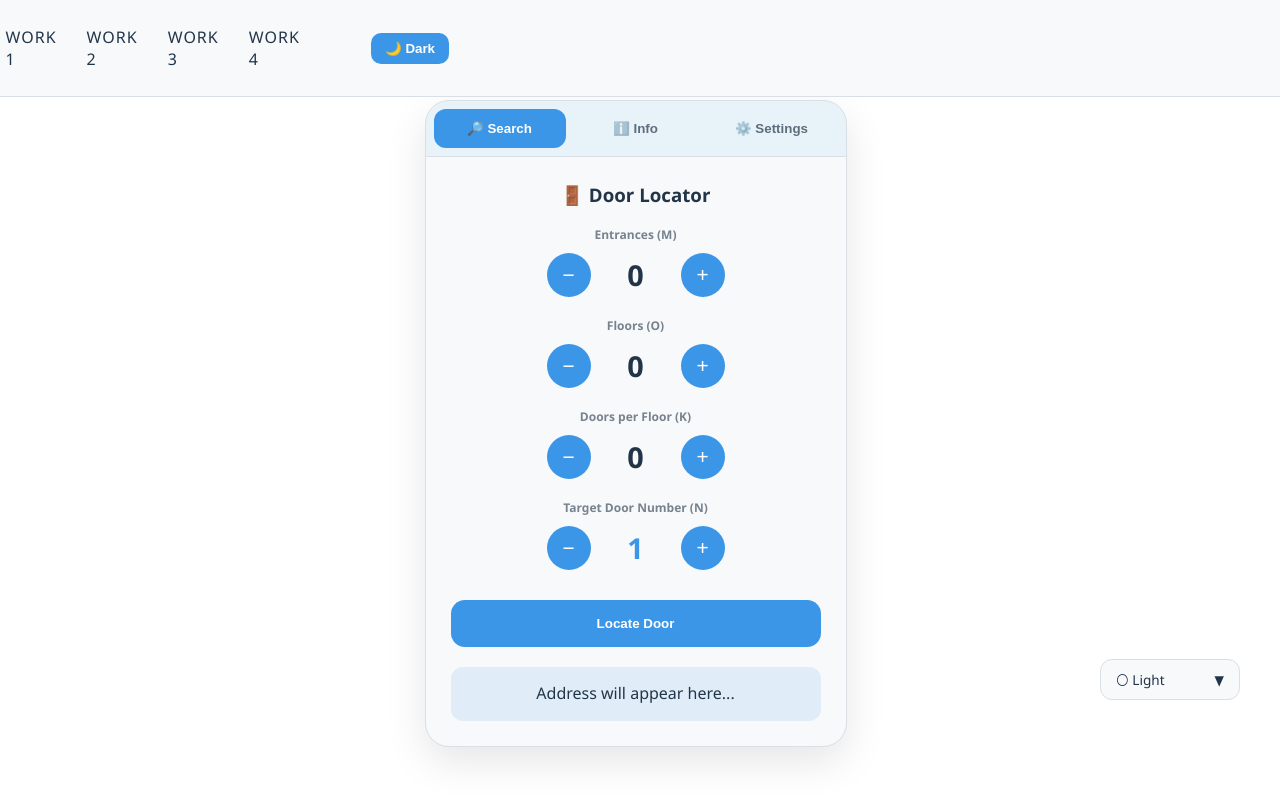
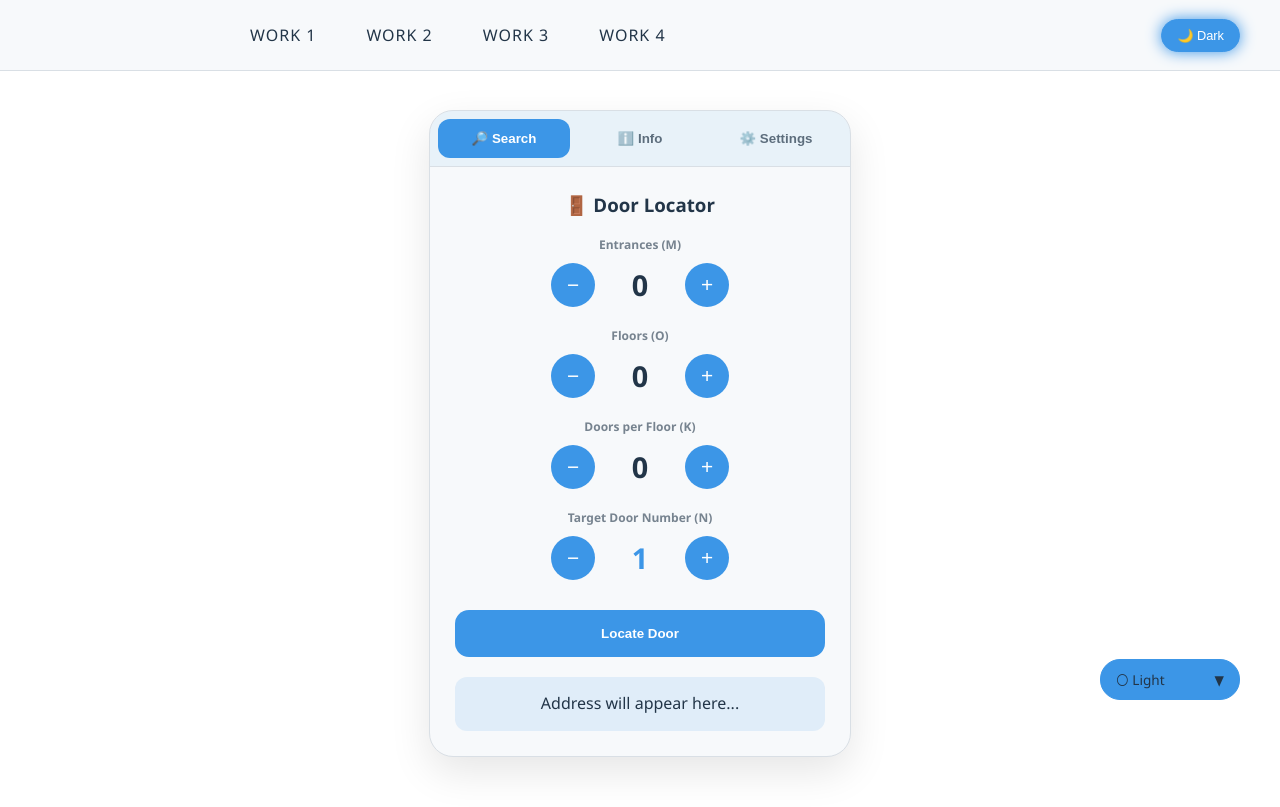
Before and after one commit to amkaamarsaikhan/Java-Script-experiments, a plain HTML site: page seminar1/work4.html in a window 1280 px wide. Drawn offline with Linux system fonts and the light colour scheme.

Commit message:
Add header with theme button and styles

```diff
--- a/seminar1/header.js
+++ b/seminar1/header.js
@@ -1,55 +1,59 @@
 document.addEventListener('DOMContentLoaded', () => {
     const body = document.body;
 
+    // --- HEADER STYLE ---
     const style = document.createElement('style');
     style.textContent = `
 .site-header {
     position: fixed;
     top: 0;
     width: 100%;
-            background: oklch(98.1% 0.003 247.9);
-            border-bottom: 1px solid oklch(90% 0.01 250);
-            padding: 16px 40px;
+    background: var(--card-bg);
+    border-bottom: 1px solid var(--border-color);
+    padding: 8px 20px;
     display: flex;
-            justify -content: center;
+    justify-content: space-between;
     align-items: center;
     z-index: 1000;
-
 }
 
 .navigation ul {
-            width: 70%;
     display: flex;
-            justify-content: space-around;
+    gap: 50px;
     list-style: none;
-            gap: 30px;
-            margin: 10px;
+    margin-left: 250px;
     padding: 0;
 }
 
 .navigation a {
     text-decoration: none;
-            color: oklch(32.1% 0.043 250.7);
-            font-weight: 500; font-size: 16px;
-            transition: color 0.3s ease;
+    color: var(--main-text);
+    font-weight: 500;
+    font-size: 16px;
     text-transform: uppercase;
-            letter-spacing: 1px; }
+    letter-spacing: 1px;
+}
 
 .navigation a:hover {
-            color: oklch(65.8% 0.147 248.8) }
+    color: var(--accent-color);
+}
 
+/* Header theme button style */
 .theme-btn-header {
-            border: none;
-            padding: 8px 14px;
-            border-radius: 10px;
+margin-right: 40px;
+    background: var(--accent-color);
+    color: var(--main-bg);
+    border: 1px solid var(--accent-color);
+    border-radius: 20px;
     cursor: pointer;
-            background: oklch(65.8% 0.147 248.8);
-            color: white;
-            font-weight: 600;
+    font-size: 0.8rem;
+    padding: 8px 15px;
+    box-shadow: 0 0 15px var(--accent-color);
 }
     `;
     document.head.appendChild(style);
 
+    // --- HEADER HTML ---
     const header = document.createElement('header');
     header.className = 'site-header';
 
@@ -61,7 +65,7 @@ document.addEventListener('DOMContentLoaded', () => {
     ['Work 1', 'Work 2', 'Work 3', 'Work 4'].forEach((name, i) => {
         const li = document.createElement('li');
         const a = document.createElement('a');
-        a.href = `/work${i + 1}.html`;
+        a.href = `work${i + 1}.html`;
         a.textContent = name;
         li.appendChild(a);
         ul.appendChild(li);
@@ -69,6 +73,7 @@ document.addEventListener('DOMContentLoaded', () => {
 
     nav.appendChild(ul);
 
+    // --- THEME BUTTON ---
     const themeBtn = document.createElement('button');
     themeBtn.className = 'theme-btn-header';
     themeBtn.textContent = '🌙 Dark';
@@ -82,5 +87,7 @@ document.addEventListener('DOMContentLoaded', () => {
 
     header.appendChild(nav);
     header.appendChild(themeBtn);
+
     body.prepend(header);
+    body.style.paddingTop = '100px';
 });
--- a/seminar1/work4.html
+++ b/seminar1/work4.html
@@ -25,17 +25,18 @@
 
         body {
             font-family: 'Segoe UI', Tahoma, sans-serif;
-            margin-top: 100px;
             background-color: var(--main-bg);
             color: var(--main-text);
             transition: background-color 0.3s, color 0.3s;
-            margin-left: -1px;
+            margin: 10px;
+            padding: 100px 20px 40px 20px;
+            /* top padding for fixed header */
             display: flex;
             justify-content: center;
-            align-items: center;
-            margin-top: 100px;
-            padding: 40px 20px -10px 20px;
+            align-items: flex-start;
+            /* consistent vertical alignment */
         }
+
 
         .dropdown-container {
             position: absolute;
@@ -47,9 +48,9 @@
 
         .custom-dropdown {
             position: relative;
-            background: var(--card-bg);
-            border: 1px solid var(--border-color);
-            border-radius: 12px;
+            background: var(--accent-color);
+            border: 1px solid var(--accent-color);
+            border-radius: 20px;
             cursor: pointer;
             outline: none;
             font-size: 0.85rem;
@@ -68,14 +69,14 @@
             top: calc(100% + 5px);
             left: 0;
             right: 0;
-            background: var(--card-bg);
-            border: 1px solid var(--border-color);
-            border-radius: 12px;
-            list-style: none;
             padding: 5px;
             margin: 0;
+            background: var (--main-bg);
+            border: 1px solid var(--accent-color);
+            border-radius: 20px;
+            list-style: none;
             display: none;
-            box-shadow: 0 10px 25px rgba(0, 0, 0, 0.1)
+            box-shadow: 0 0 15px var(--accent-color);
         }
 
         .custom-dropdown.open .dropdown-list {
```
Also changed, not shown: seminar1/work1.html (+8 -12 lines), seminar1/work2.html (+20 -9 lines), seminar1/work3.html (+10 -4 lines). Lines whose indentation alone changed are shown as unchanged.
